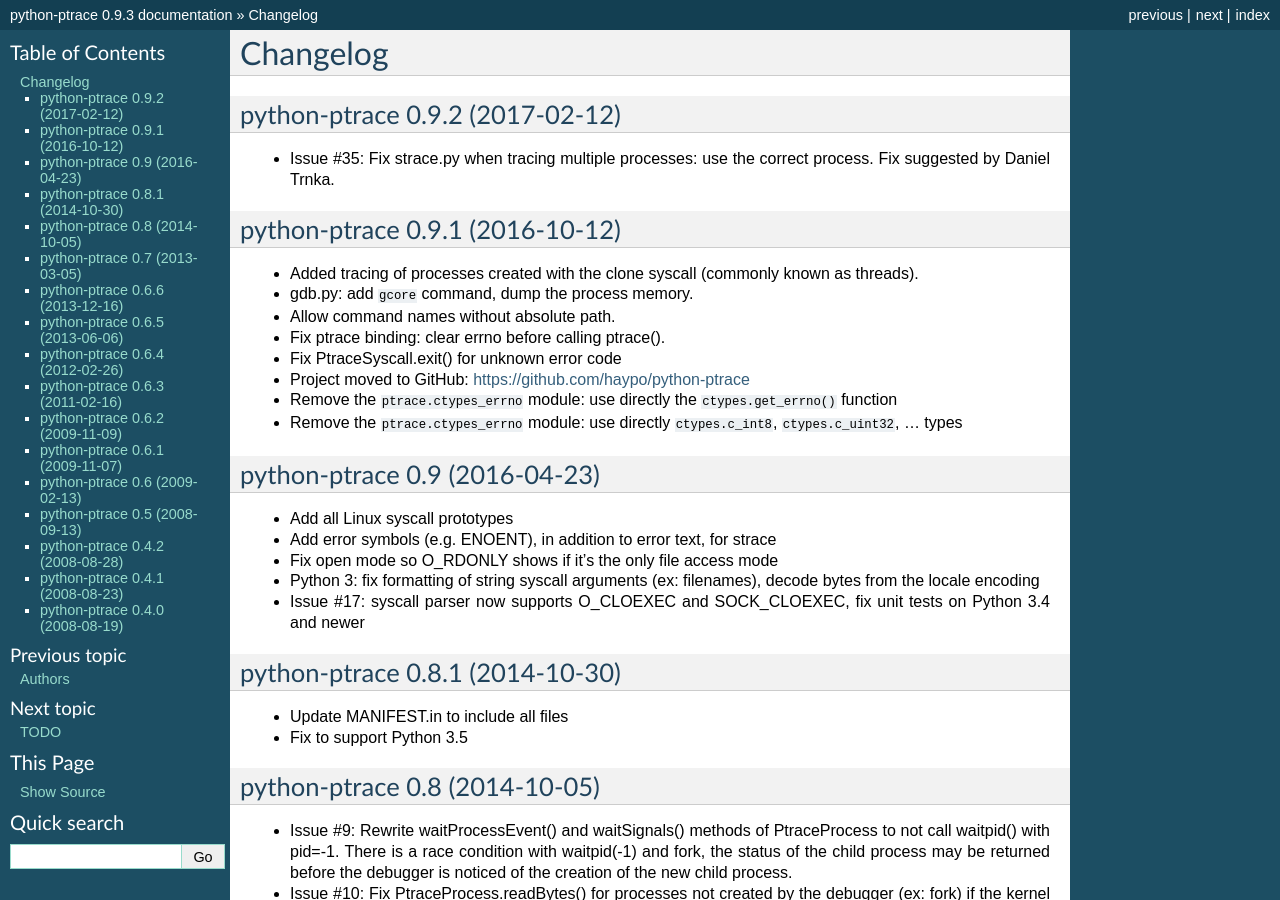
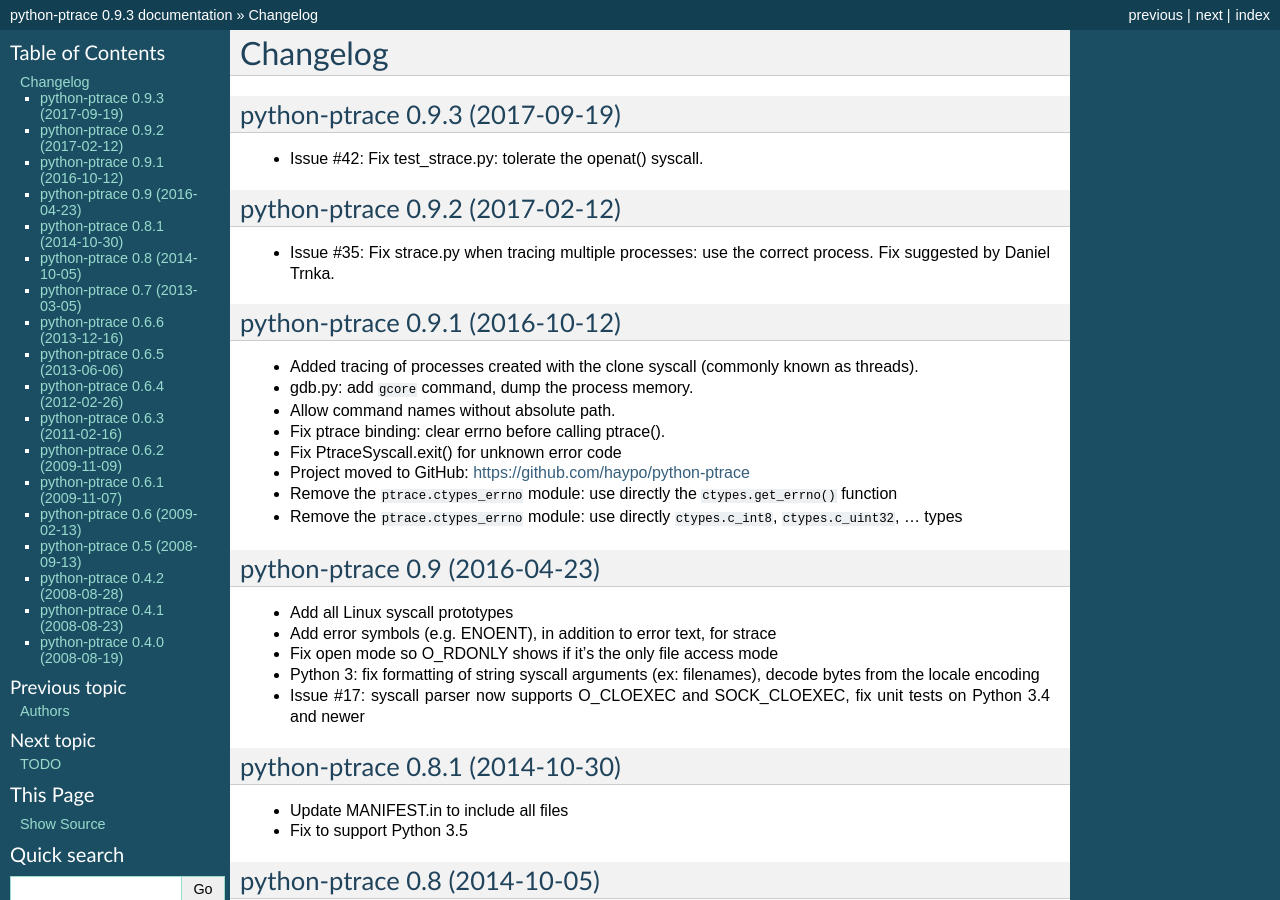
Before and after one commit to vstinner/python-ptrace, a Sphinx documentation site: the page built from doc/changelog.rst, in a window 1280 px wide and 900 px high. Built offline with Sphinx 7.4.7, drawn with Linux system fonts in a browser that asks for light colours.

Commit message:
Prepare 0.9.3 release

```diff
--- a/doc/changelog.rst
+++ b/doc/changelog.rst
@@ -2,6 +2,11 @@
 
 Changelog
 =========
+
+python-ptrace 0.9.3 (2017-09-19)
+--------------------------------
+
+* Issue #42: Fix test_strace.py: tolerate the openat() syscall.
 
 python-ptrace 0.9.2 (2017-02-12)
 --------------------------------
```
